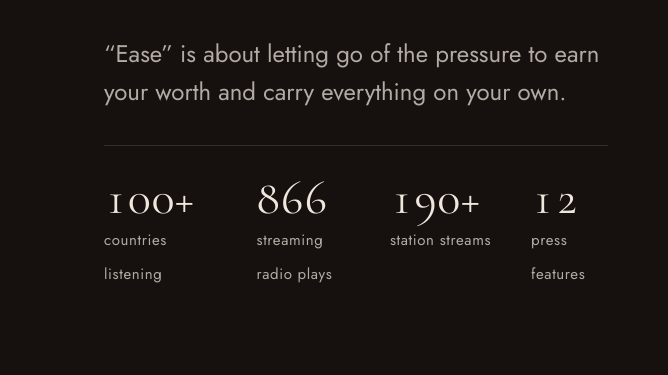
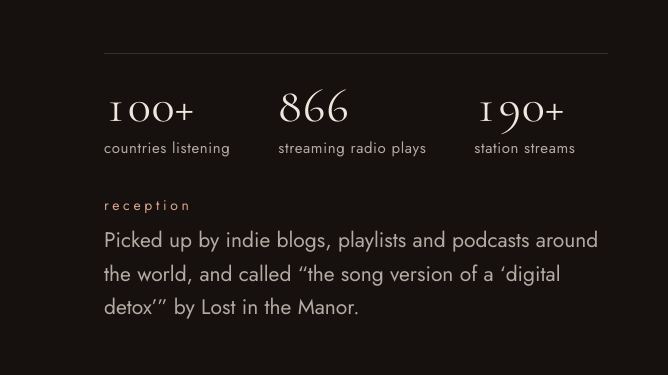
Before and after one commit to katekness/katesolmara.com, a plain HTML site: page index.html in a window 1280 px wide. Shown: the part 1113-1488 px from the top of the page, 0-668 px from the left. Drawn offline with Linux system fonts and the light colour scheme; a script that the page names is missing.

Commit message:
Homepage: three reach stats, reception line, heading stands alone
Co-Authored-By: Claude Opus 5.5 <noreply@anthropic.com>
Claude-Session: https://claude.ai/code/session_015FhWw6Rx53vxoBGzbYeoxd

```diff
--- a/assets/site.css
+++ b/assets/site.css
@@ -335,7 +335,10 @@ footer{font-size:16px}
 @media (max-width:640px){.song-grid{grid-template-columns:1fr}}
 
 /* reach strip */
-.reach{display:grid;grid-template-columns:repeat(4,auto);justify-content:start;gap:12px 40px;margin-top:34px;padding-top:28px;border-top:1px solid var(--cream-faint)}
+.reach{display:grid;grid-template-columns:repeat(3,auto);justify-content:start;gap:12px 48px;margin-top:40px;padding-top:28px;border-top:1px solid var(--cream-faint)}
 .reach strong{display:block;font-family:var(--display);font-weight:400;font-size:48px;line-height:1;color:var(--cream);font-variant-numeric:tabular-nums}
 .reach span{font-size:15px;color:var(--cream-dim);letter-spacing:.04em}
-@media (max-width:560px){.reach{grid-template-columns:repeat(2,auto)}}
+@media (max-width:560px){.reach{grid-template-columns:1fr;gap:22px}}
+
+.reception{margin:30px 0 0;max-width:34em;font-size:clamp(19px,2vw,21px);line-height:1.6;color:var(--cream-dim)}
+.reception span{display:block;font-size:14px;letter-spacing:.26em;text-transform:lowercase;color:var(--rose);margin-bottom:8px}
--- a/index.html
+++ b/index.html
@@ -21,7 +21,7 @@
 <link rel="apple-touch-icon" href="apple-touch-icon.png">
 <link rel="stylesheet" href="/assets/fonts/fonts.css">
 <link rel="preload" as="image" href="img/hero-bg.jpg">
-<link rel="stylesheet" href="assets/site.css?v=1793415122">
+<link rel="stylesheet" href="assets/site.css?v=1795053694">
 <script type="application/ld+json">
 {"@context":"https://schema.org","@graph":[
 {"@type":"MusicGroup","@id":"https://katesolmara.com/#artist","name":"Kate Solmara","url":"https://katesolmara.com/","genre":["Indie Folk","Folk-Pop","Singer-Songwriter"],"description":"Arizona-based singer-songwriter making warm, emotionally honest indie folk-pop.","foundingLocation":{"@type":"Place","name":"Arizona, USA"},"image":"https://katesolmara.com/img/hero-bg.jpg","email":"info@katesolmara.com",
@@ -69,13 +69,12 @@
     <div>
       <span class="eyebrow">the song</span>
       <h2>A song for when you&rsquo;re carrying too much.</h2>
-      <p class="lede" style="margin-top:22px">&ldquo;Ease&rdquo; is about letting go of the pressure to earn your worth and carry everything on your own.</p>
       <div class="reach">
         <div><strong>100+</strong><span>countries listening</span></div>
         <div><strong>866</strong><span>streaming radio plays</span></div>
         <div><strong>190+</strong><span>station streams</span></div>
-        <div><strong>12</strong><span>press features</span></div>
       </div>
+      <p class="reception"><span>Reception</span>Picked up by indie blogs, playlists and podcasts around the world, and called &ldquo;the song version of a &lsquo;digital detox&rsquo;&rdquo; by Lost in the Manor.</p>
     </div>
     <div class="player">
       <iframe title="Listen to Ease by Kate Solmara on Spotify" src="https://open.spotify.com/embed/track/4dL2Sv9Ds2yweuXFF7PB9Z?utm_source=generator&amp;theme=0" loading="lazy" allow="autoplay; clipboard-write; encrypted-media; fullscreen; picture-in-picture"></iframe>
@@ -165,6 +164,6 @@
   </div>
 </footer>
 
-<script src="assets/site.js?v=1793415122" defer></script>
+<script src="assets/site.js?v=1795053694" defer></script>
 </body>
 </html>
```
